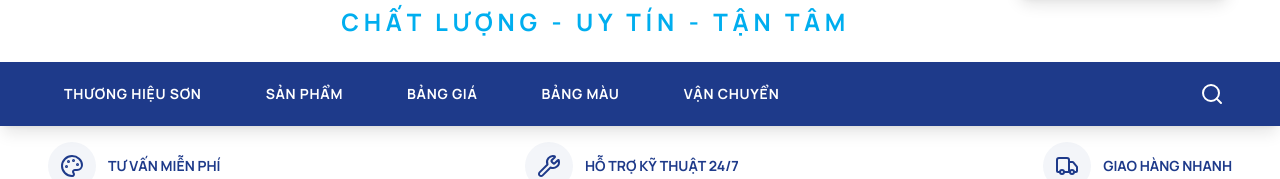
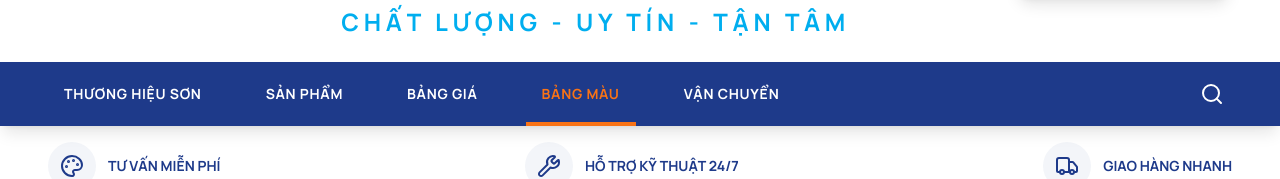
Before and after one commit to tungnt1203/Paint_Store, a React (Vite) app: page / in a window 1280 px wide. Shown: the part 167-346 px from the top of the page. Built offline with nearby package versions, Linux system fonts and the light colour scheme.

Commit message:
hide color links

```diff
--- a/src/components/Layout.tsx
+++ b/src/components/Layout.tsx
@@ -90,7 +90,7 @@ const NavigationBar = () => {
     { name: 'Thương hiệu sơn', path: '/#brands' },
     { name: 'Sản phẩm', path: '/catalog' },
     { name: 'Bảng giá', path: '/#pricing' },
-    { name: 'Bảng màu', path: '/colors' },
+    { name: 'Bảng màu', path: '/' },
     { name: 'Vận chuyển', path: '/#shipping' },
   ];
 
```
